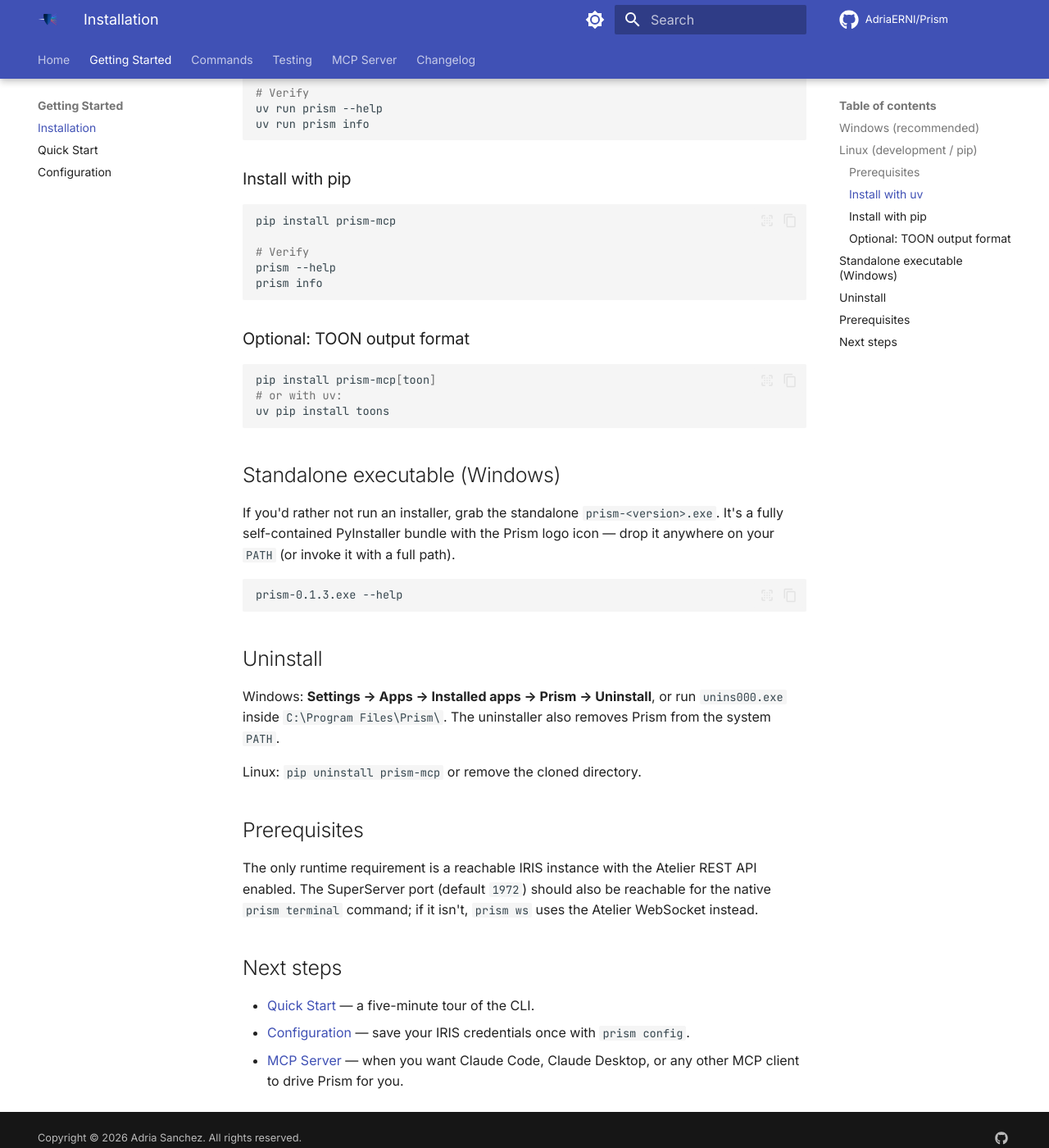
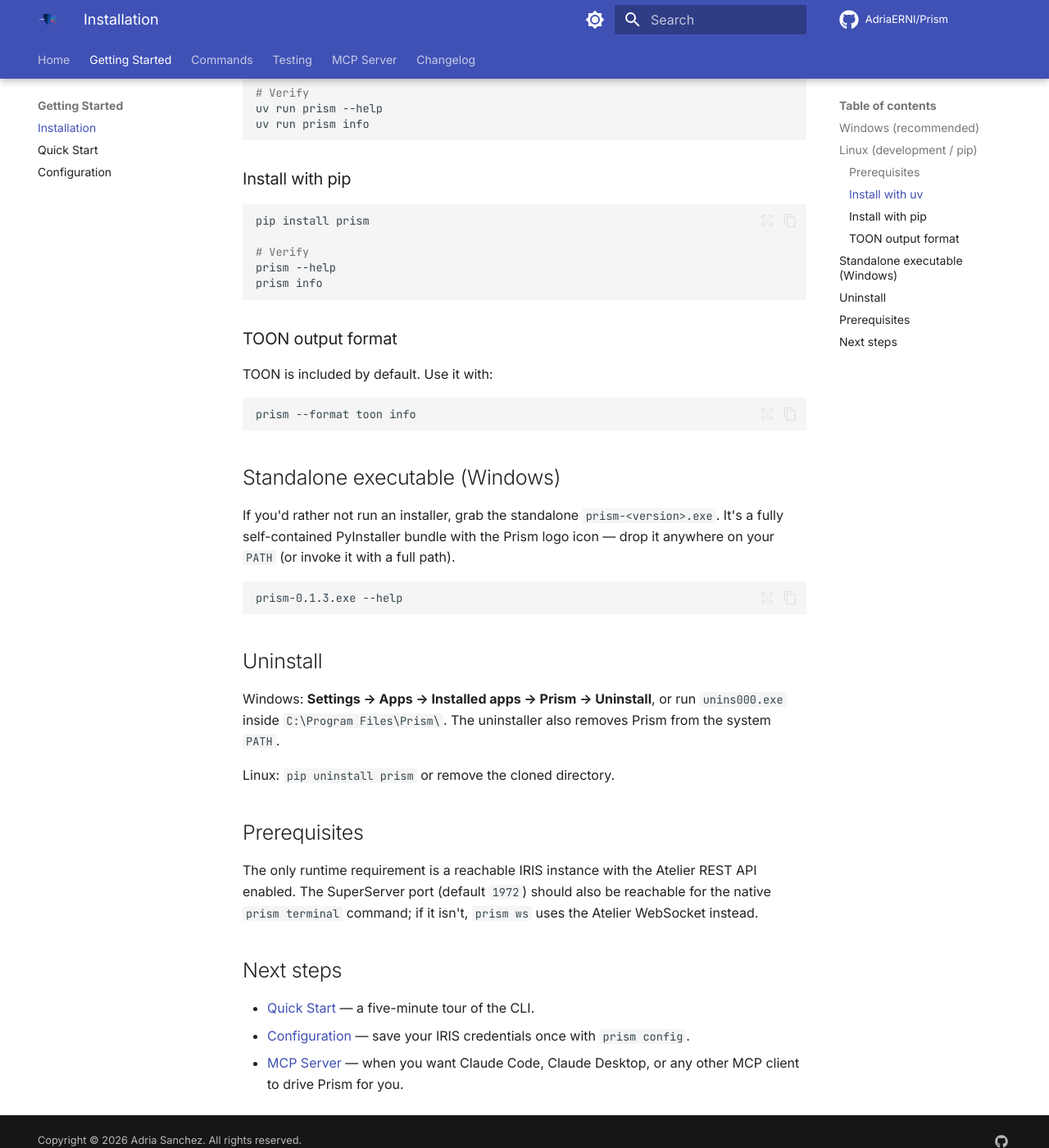
Before and after one commit to AdriaERNI/Prism, an MkDocs documentation site: the page built from docs/getting-started/installation.md, in a window 1280 px wide and 1400 px high, scrolled down 1138 px. Shown: the whole window at 82% size. Built offline with MkDocs 1.6.1 and Material for MkDocs 9.7.7, drawn with Linux system fonts in a browser that asks for light colours; comment, search, counter and statistics services are not loaded.

Commit message:
refactor: rename package prism-mcp -> prism, bundle toons by default
- Renamed pyproject.toml package: prism-mcp -> prism
  (wheelfilename: prism-X.Y.Z-py3-none-any.whl)
- Moved toons from optional [toon] extra to main dependencies
- Updated all docs: removed 'pip install prism[toon]' references
- Updated output.py error message
- Added --copy-metadata toons to PyInstaller builds
- Updated test references from prism-mcp to prism
- Updated vagrant build scripts

````diff
--- a/docs/getting-started/installation.md
+++ b/docs/getting-started/installation.md
@@ -56,19 +56,19 @@ uv run prism info
 ### Install with pip
 
 ```bash
-pip install prism-mcp
+pip install prism
 
 # Verify
 prism --help
 prism info
 ```
 
-### Optional: TOON output format
+### TOON output format
+
+TOON is included by default. Use it with:
 
 ```bash
-pip install prism-mcp[toon]
-# or with uv:
-uv pip install toons
+prism --format toon info
 ```
 
 ## Standalone executable (Windows)
@@ -88,7 +88,7 @@ Windows: **Settings → Apps → Installed apps → Prism → Uninstall**, or
 run `unins000.exe` inside `C:\Program Files\Prism\`. The uninstaller
 also removes Prism from the system `PATH`.
 
-Linux: `pip uninstall prism-mcp` or remove the cloned directory.
+Linux: `pip uninstall prism` or remove the cloned directory.
 
 ## Prerequisites
 
--- a/pyproject.toml
+++ b/pyproject.toml
@@ -3,7 +3,7 @@ requires = ["hatchling"]
 build-backend = "hatchling.build"
 
 [project]
-name = "prism-mcp"
+name = "prism"
 version = "0.2.0-beta.5"
 description = "Prism lets AI see through IRIS — MCP server for SQL, documents, compilation, debugging, testing, and ObjectScript execution"
 readme = "README.md"
@@ -16,6 +16,7 @@ dependencies = [
     "pydantic-settings>=2.14.2",
     "python-dotenv>=1.2.1",
     "typer>=0.12",
+    "toons>=0.5",
     "websockets>=13.0",
 ]
 
@@ -24,9 +25,6 @@ prism = "prism.cli.app:main"
 
 [tool.hatch.build.targets.wheel]
 packages = ["src/prism"]
-
-[project.optional-dependencies]
-toon = ["toons>=0.5"]
 
 [dependency-groups]
 dev = [
````
Also changed, not shown: README.md (+1 -1 lines), docs/commands/index.md (+1 -1 lines), docs/getting-started/configuration.md (+1 -1 lines), 7 other files.
